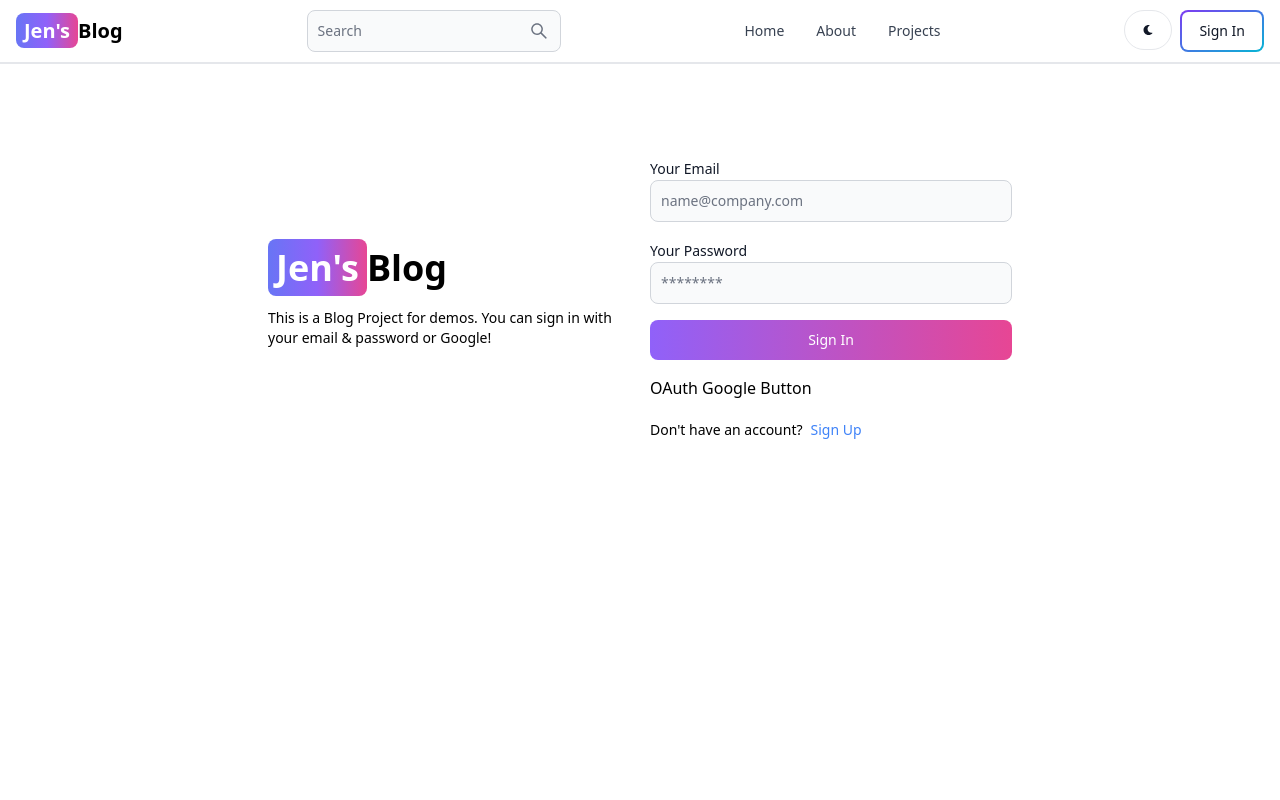
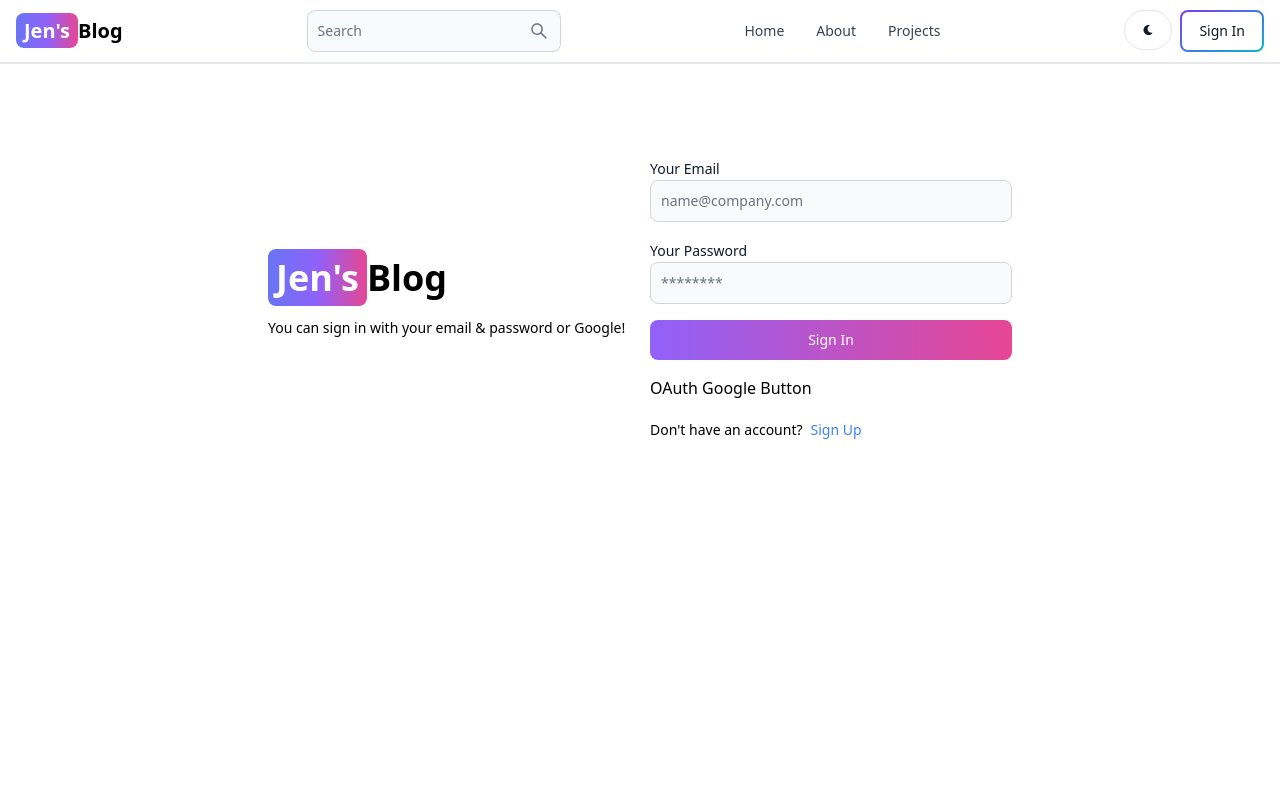
Before and after one commit to JenniferSieber/mern-blog, a React (Vite) app in the folder client/: page /sign-in in a window 1280 px wide. Shown: the top 800 px of the page. Built offline with nearby package versions, Linux system fonts and the light colour scheme.

Commit message:
code cleanup

```diff
--- a/client/src/pages/SignIn.jsx
+++ b/client/src/pages/SignIn.jsx
@@ -58,7 +58,7 @@ export default function SignIn() {
             Blog
           </Link>
           <p className="text-sm mt-5">
-            This is a Blog Project for demos. You can sign in with your email &
+            You can sign in with your email &
             password or Google!
           </p>
         </div>
--- a/client/src/pages/SignUp.jsx
+++ b/client/src/pages/SignUp.jsx
@@ -12,7 +12,7 @@ export default function SignUp() {
   const handleChange = (e) => {
     setFormData({ ...formData, [e.target.id]: e.target.value.trim() });
   };
-  // console.log(formData) //test handleChange
+
 
   const handleSubmit = async (e) => {
     e.preventDefault();
@@ -34,13 +34,12 @@ export default function SignUp() {
         setLoading(false);
         return setErrorMessage(data.message);
       }
-      // setLoading(false);
+
       if (res.ok) {
         setLoading(false);
         navigate("/sign-in");
       }
     } catch (error) {
-      // client side error handling
       setLoading(false);
       setErrorMessage(error.message);
     }
@@ -58,7 +57,7 @@ export default function SignUp() {
             Blog
           </Link>
           <p className="text-sm mt-5">
-            This is a Blog Project for demos. You can sign up today with your email or
+            You can sign up today with your email or
           Google!
           </p>
         </div>
```
